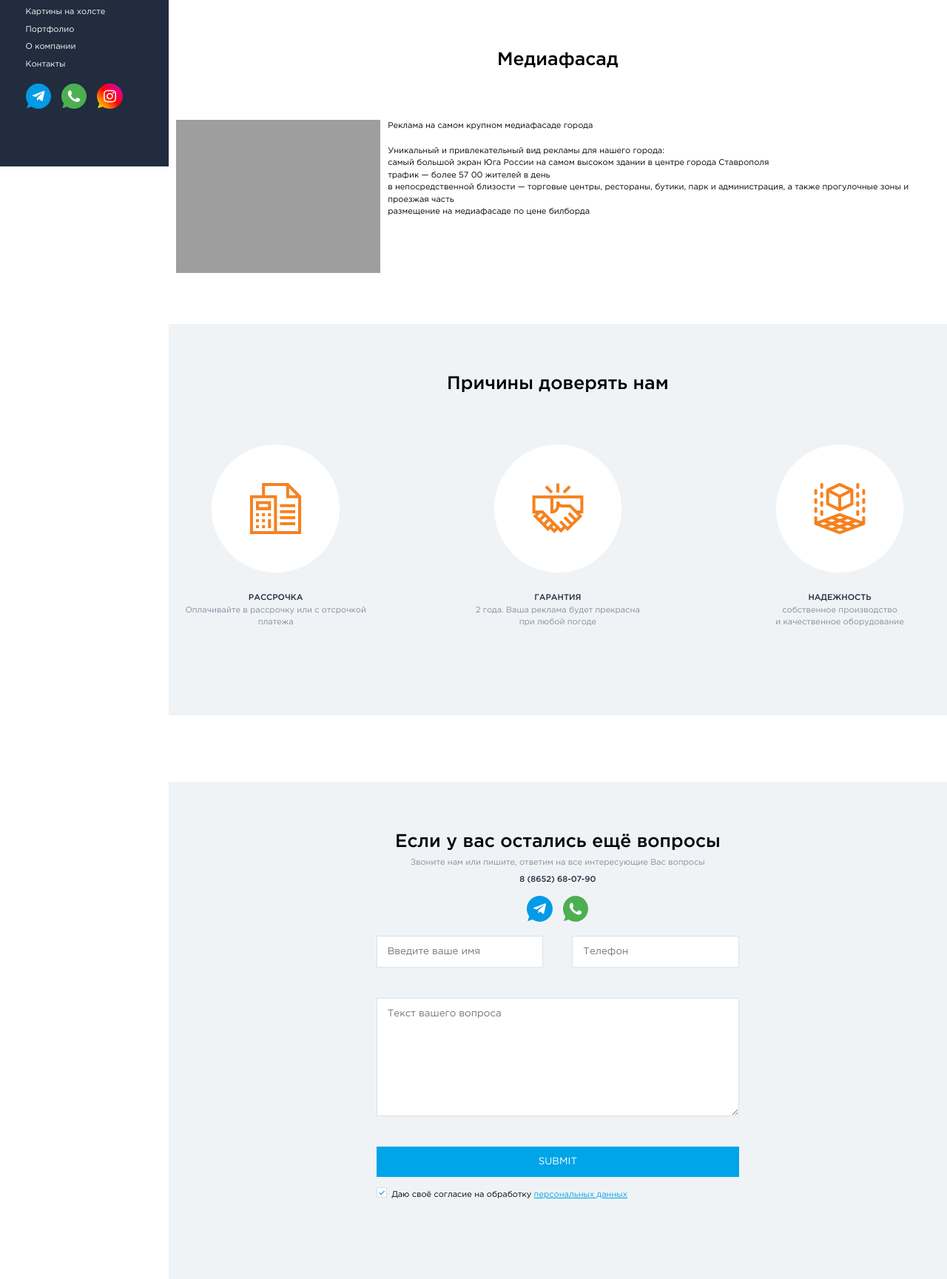
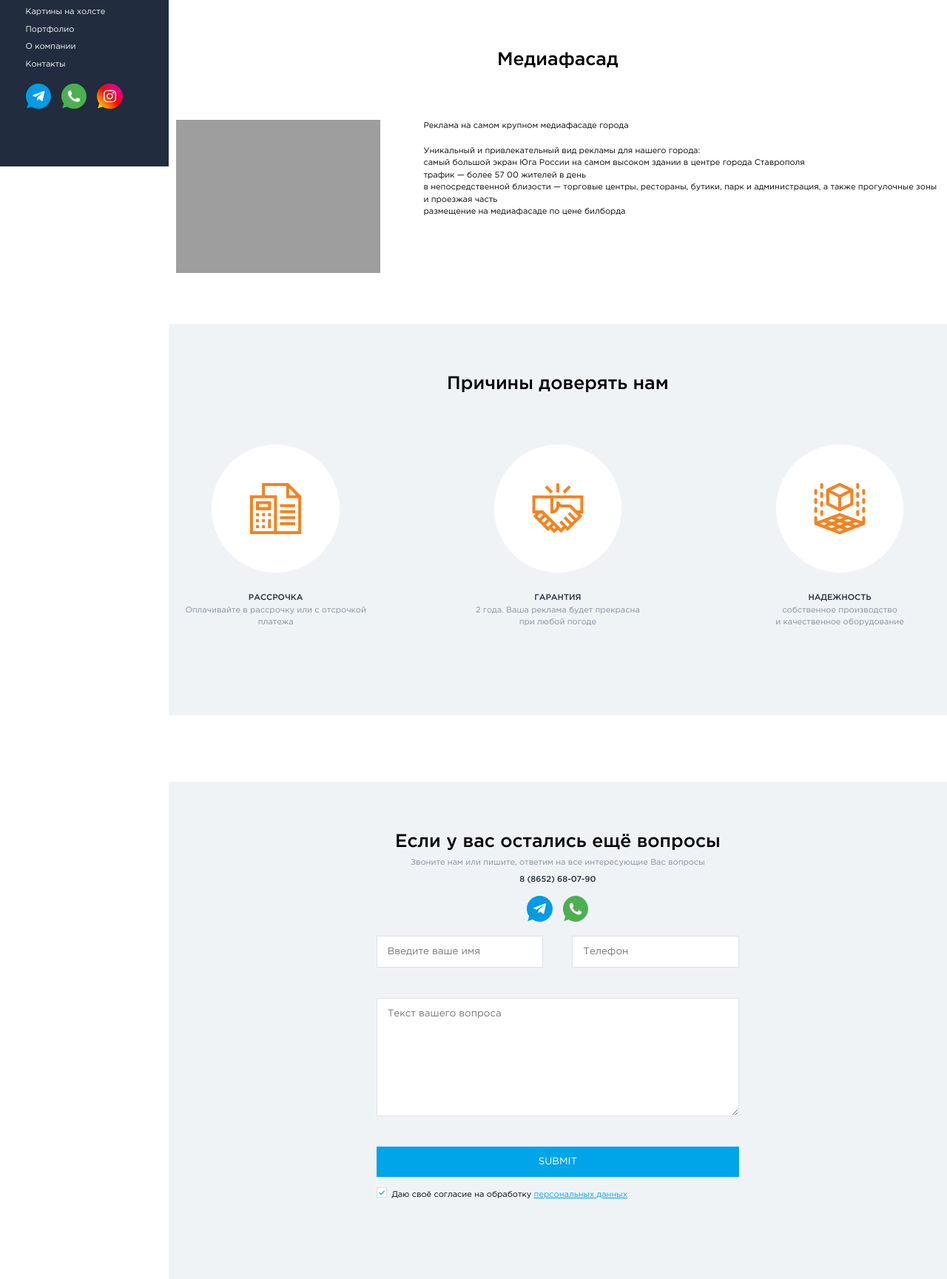
Before and after one commit to webelit/nrg, a PHP site: page /mediafasad.php in a window 1280 px wide. Shown: the part 575-2304 px from the top of the page at 74% size. Run offline with PHP 8.4, Linux system fonts and the light colour scheme; some libraries are stand-ins or nearby versions; grey boxes are pictures that could not be loaded.

Commit message:
remastered 26 may

```diff
--- a/css/style.css
+++ b/css/style.css
@@ -318,7 +318,7 @@
 	width: 400rem;
 }
 .mf_p{
-	width: 1080rem;
+	width: 1010rem;
 }
 .header_a{
 	font-family: "GothamPro-Medium";
```
